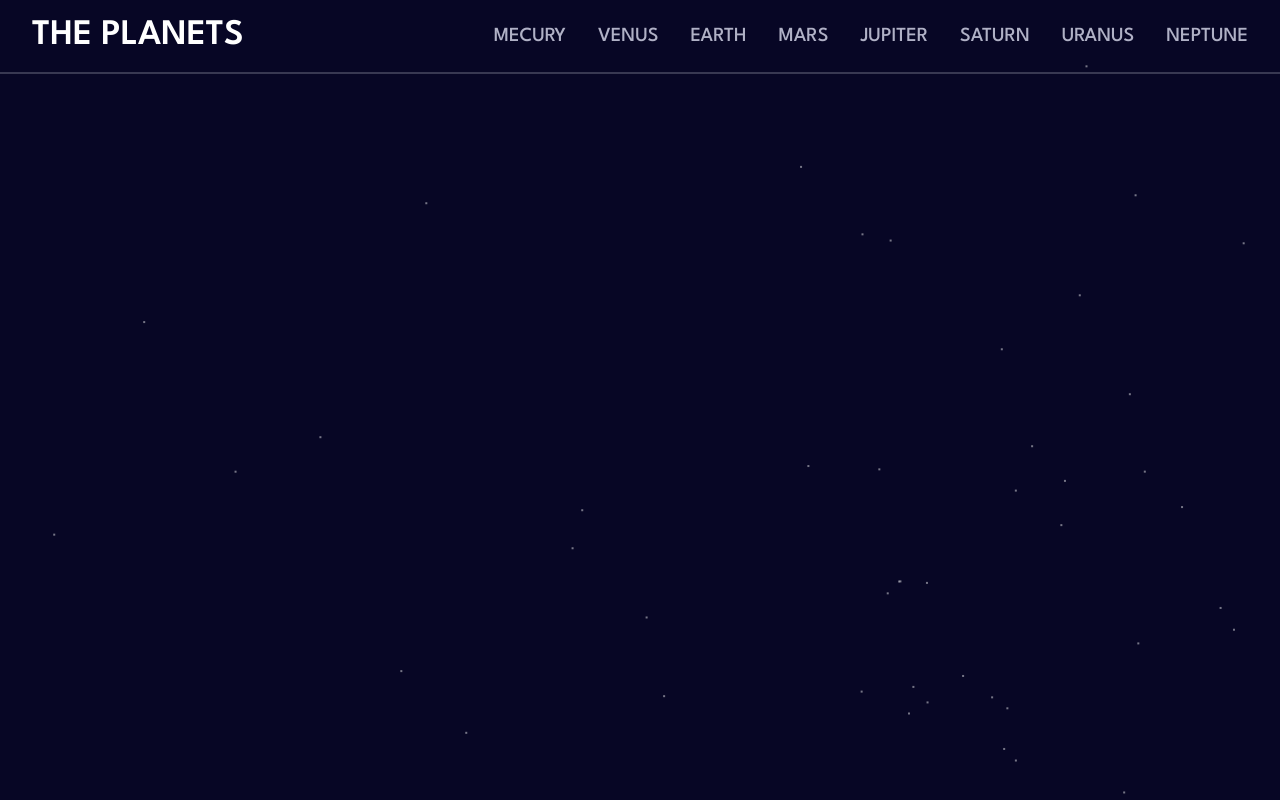
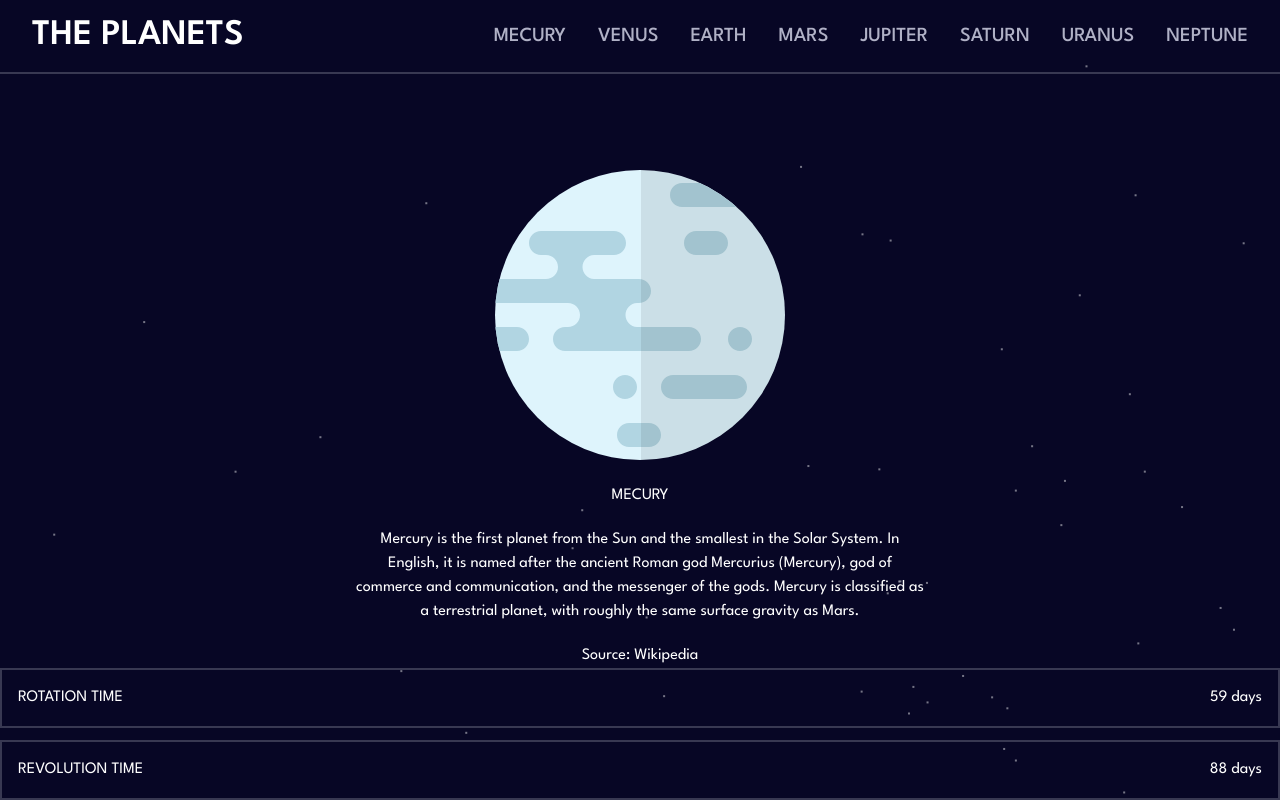
Before and after one commit to ShinobiKoda/The-Planets, a React (Vite) app: page / in a window 1280 px wide. Built offline with nearby package versions, Linux system fonts and the light colour scheme.

Commit message:
feat: added planet card

```diff
--- a/package.json
+++ b/package.json
@@ -11,7 +11,8 @@
   },
   "dependencies": {
     "react": "^18.3.1",
-    "react-dom": "^18.3.1"
+    "react-dom": "^18.3.1",
+    "react-icons": "^5.4.0"
   },
   "devDependencies": {
     "@eslint/js": "^9.15.0",
--- a/src/App.jsx
+++ b/src/App.jsx
@@ -2,12 +2,17 @@ import React from "react";
 import "./index.css";
 import Background from "./components/Background";
 import Navbar from "./components/Navbar";
+import PlanetCard from "./components/PlanetCard";
+import { planets } from "./data/Planets";
 
 const App = () => {
   return (
     <div className="app-container">
       <Background>
         <Navbar />
+        {planets.map((planet) => (
+          <PlanetCard key={planet.name} planet={planet} />
+        ))}
       </Background>
     </div>
   );
--- /dev/null
+++ b/src/components/PlanetCard.jsx
@@ -0,0 +1,41 @@
+import React from "react";
+import { FaArrowPointer } from "react-icons/fa6";
+
+const PlanetCard = ({ planet }) => {
+  return (
+    <div className="w-full text-white mt-[6rem]">
+      <div className="flex flex-col items-center justify-center gap-6 w-full">
+        <div className="w-full mx-auto flex items-center justify-center">
+          <img src={planet.overview.image} alt="" />
+        </div>
+        <div className="text-center w-full flex flex-col items-center justify-center gap-5 max-w-[600px] px-4">
+          <h4>{planet.name.toUpperCase()}</h4>
+          <p>{planet.overview.description}</p>
+          <p>
+            Source: <a href="https://en.wikipedia.org/wiki/Wiki">Wikipedia</a>
+          </p>
+        </div>
+      </div>
+      <div className="w-full flex flex-col gap-3">
+        <div className="flex justify-between items-center w-full  border-2 border-[#383852] p-4">
+          <span>ROTATION TIME</span>
+          <span>{planet.rotationTime}</span>
+        </div>
+        <div className="flex justify-between items-center w-full  border-2 border-[#383852] p-4">
+          <span>REVOLUTION TIME</span>
+          <span>{planet.revolutionTime}</span>
+        </div>
+        <div className="flex justify-between items-center w-full  border-2 border-[#383852] p-4">
+          <span>RADIUS</span>
+          <span>{planet.radius}</span>
+        </div>
+        <div className="flex justify-between items-center w-full  border-2 border-[#383852] p-4">
+          <span>AVERAGE TEMP.</span>
+          <span>{planet.averageTemp}</span>
+        </div>
+      </div>
+    </div>
+  );
+};
+
+export default PlanetCard;
--- a/src/data/Planets.js
+++ b/src/data/Planets.js
@@ -1,4 +1,4 @@
-const planets = [
+export const planets = [
   {
     name: "Mecury",
     rotationTime: "59 days",
@@ -8,17 +8,17 @@ const planets = [
     overview: {
       description:
         "Mercury is the first planet from the Sun and the smallest in the Solar System. In English, it is named after the ancient Roman god Mercurius (Mercury), god of commerce and communication, and the messenger of the gods. Mercury is classified as a terrestrial planet, with roughly the same surface gravity as Mars.",
-      image: "",
+      image: "/planet-mercury.svg",
     },
     internalStructure: {
       description:
         "Mercury appears to have a solid silicate crust and mantle overlying a solid, metallic outer core layer, a deeper liquid core layer, and a solid inner core.[28][29] The composition of the iron-rich core remains uncertain, but it likely contains nickel, silicon and perhaps sulfur and carbon, plus trace amounts of other elements.[30] The planet's density is the second highest in the Solar System at 5.427 g/cm3, only slightly less than Earth's density of 5.515 g/cm3.",
-      image: "",
+      image: "/planet-mecury-internal.svg",
     },
     surfaceGeology: {
       description:
         "Mercury's surface is similar in appearance to that of the Moon, showing extensive mare-like plains and heavy cratering, indicating that it has been geologically inactive for billions of years. It is more heterogeneous than the surface of Mars or the Moon, both of which contain significant stretches of similar geology, such as maria and plateaus.",
-      image: "",
+      image: "/geology-mecury.png",
     },
   },
   {
@@ -30,17 +30,17 @@ const planets = [
     overview: {
       description:
         "Venus is the second planet from the Sun. It is a terrestrial planet and is the closest in mass and size to its orbital neighbour Earth. Venus has by far the densest atmosphere of the terrestrial planets, composed mostly of carbon dioxide with a thick, global sulfuric acid cloud cover. At the surface it has a mean temperature of 737 K (464 °C; 867 °F) and a pressure 92 times that of Earth's at sea level.",
-      image: "",
+      image: "/planet-venus.svg",
     },
     internalStructure: {
       description:
         "Without data from reflection seismology or knowledge of its moment of inertia, little direct information is available about the internal structure and geochemistry of Venus. The similarity in size and density between Venus and Earth suggests that they share a similar internal structure: a core, mantle, and crust.",
-      image: "",
+      image: "/planet-venus-internal.svg",
     },
     surfaceGeology: {
       description:
         "Venus is a hot, dry world, with landscapes shaped by volcanoes and intense geological activity. Picture vast plains marked by lava flows, bordered by highlands and mountains. The surface of Venus is a scorching 464 °C on average, with a crushing air pressure 92 times bigger than we experience on Earth's surface. ",
-      image: "",
+      image: "/geology-venus.png",
     },
   },
   {
@@ -52,17 +52,17 @@ const planets = [
     overview: {
       description:
         "Third Planet from the Sun and the only known planet to harbor life. About 29.2% of Earth's surface is land with remaining 70.8% is covered with water. Earth's distance from the Sun, physical properties and geological history have allowed life to evolve and thrive.",
-      image: "",
+      image: "/planet-earth.svg",
     },
     internalStructure: {
       description:
         "Earth's interior, like that of the other terrestrial planets, is divided into layers by their chemical or physical(rheological) properties. The outer layer is a chemically distinct silicate solid crust, which is underlain by a highly viscous solid mantle.",
-      image: "",
+      image: "/planet-earth-internal.svg",
     },
     surfaceGeology: {
       description:
         "Most of Earth's surface is ocean water: 70.8% or 361 million km2 (139 million sq mi). This vast pool of salty water is often called the world ocean, and makes Earth with its dynamic hydrosphere a water world or ocean world. Indeed, in Earth's early history the ocean may have covered Earth completely.",
-      image: "",
+      image: "/geology-earth.png",
     },
   },
   {
@@ -74,17 +74,17 @@ const planets = [
     overview: {
       description:
         "Mars is the fourth planet from the Sun. The surface of Mars is orange-red because it is covered in iron(III) oxide dust, giving it the nickname 'the Red Planet'. Mars is among the brightest objects in Earth's sky, and its high-contrast albedo features have made it a common subject for telescope viewing. It is classified as a terrestrial planet and is the second smallest of the Solar System's planets with a diameter of 6,779 km (4,212 mi).",
-      image: "",
+      image: "/planet-mars.svg",
     },
     internalStructure: {
       description:
         "Like Earth, Mars is differentiated into a dense metallic core overlaid by less dense rocky layers.[45][46] The outermost layer is the crust, which is on average about 42-56 kilometres  thick, with a minimum thickness of 6 kilometres (3.7 mi) in Isidis Planitia, and a maximum thickness of 117 kilometres (73 mi) in the southern Tharsis plateau.",
-      image: "",
+      image: "/planet-mars-internal.svg",
     },
     surfaceGeology: {
       description:
         "Mars is a terrestrial planet with a surface that consists of minerals containing silicon and oxygen, metals, and other elements that typically make up rock. The Martian surface is primarily composed of tholeiitic basalt, although parts are more silica-rich than typical basalt and may be similar to andesitic rocks on Earth, or silica glass.",
-      image: "",
+      image: "/geology-mars.png",
     },
   },
   {
@@ -96,17 +96,17 @@ const planets = [
     overview: {
       description:
         "Jupiter is the fifth planet from the Sun and the largest in the Solar System. It is a gas giant with a mass more than 2.5 times that of all the other planets in the Solar System combined and slightly less than one-thousandth the mass of the Sun. Its diameter is eleven times that of Earth, and a tenth that of the Sun.",
-      image: "",
+      image: "/planet-jupiter.svg",
     },
     internalStructure: {
       description:
         "Before the early 21st century, most scientists proposed one of two scenarios for the formation of Jupiter. If the planet accreted first as a solid body, it would consist of a dense core, a surrounding layer of fluid metallic hydrogen (with some helium) extending outward to about 80% of the radius of the planet,and an outer atmosphere consisting primarily of molecular hydrogen.",
-      image: "",
+      image: "/planet-jupiter-internal.svg",
     },
     surfaceGeology: {
       description:
         "As a gas giant, Jupiter doesn't have a true surface. The planet is mostly swirling gases and liquids. While a spacecraft would have nowhere to land on Jupiter, it wouldn't be able to fly through unscathed either",
-      image: "",
+      image: "/geology-jupiter.png",
     },
   },
   {
@@ -118,17 +118,17 @@ const planets = [
     overview: {
       description:
         "Saturn is the sixth planet from the Sun and the second largest in the Solar System, after Jupiter. It is a gas giant, with an average radius of about nine times that of Earth. It has an eighth the average density of Earth, but is over 95 times more massive.",
-      image: "",
+      image: "/planet-saturn.svg",
     },
     internalStructure: {
       description:
         "Despite consisting mostly of hydrogen and helium, most of Saturn's mass is not in the gas phase, because hydrogen becomes a non-ideal liquid when the density is above 0.01 g/cm3, which is reached at a radius containing 99.9% of Saturn's mass",
-      image: "",
+      image: "/planet-saturn-internal.svg",
     },
     surfaceGeology: {
       description:
         "As a gas giant, Saturn doesn't have a true surface. The planet is mostly swirling gases and liquids deeper down.",
-      image: "",
+      image: "/geology-saturn.png",
     },
   },
   {
@@ -140,17 +140,17 @@ const planets = [
     overview: {
       description:
         "Uranus is the seventh planet from the Sun. It is a gaseous cyan-coloured ice giant. Most of the planet is made of water, ammonia, and methane in a supercritical phase of matter, which astronomy calls 'ice' or volatiles. The planet's atmosphere has a complex layered cloud structure and has the lowest minimum temperature of all the Solar System's planets.",
-      image: "",
+      image: "/planet-uranus.svg",
     },
     internalStructure: {
       description:
         "Uranus's mass is roughly 14.5 times that of Earth, making it the least massive of the giant planets. Its diameter is slightly larger than Neptune's at roughly four times that of Earth. A resulting density of 1.27 g/cm3 makes Uranus the second least dense planet, after Saturn. This value indicates that it is made primarily of various ices, such as water, ammonia, and methane.",
-      image: "",
+      image: "/planet-uranus-internal.svg",
     },
     surfaceGeology: {
       description:
         "As an ice giant, Uranus doesn't have a true surface. The planet is mostly swirling fluids. While a spacecraft would have nowhere to land on Uranus, it wouldn't be able to fly through its atmosphere unscathed either.",
-      image: "",
+      image: "/geology-uranus.png",
     },
   },
   {
@@ -162,17 +162,17 @@ const planets = [
     overview: {
       description:
         "Neptune is the eighth and farthest known planet from the Sun. It is the fourth-largest planet in the Solar System by diameter, the third-most-massive planet, and the densest giant planet. It is 17 times the mass of Earth",
-      image: "",
+      image: "/planet-neptune.svg",
     },
     internalStructure: {
       description:
         "Neptune's internal structure resembles that of Uranus. Its atmosphere forms about 5 to 10% of its mass and extends perhaps 10 to 20% of the way towards the core. Pressure in the atmosphere reaches about 10 GPa, or about 105 atmospheres. Increasing concentrations of methane, ammonia and water are found in the lower regions of the atmosphere.",
-      image: "",
+      image: "/planet-neptune-internal.svg",
     },
     surfaceGeology: {
       description:
         "Neptune does not have a solid surface. Its atmosphere (made up mostly of hydrogen, helium, and methane) extends to great depths, gradually merging into water and other melted ices over a heavier, solid core with about the same mass as Earth.",
-      image: "",
+      image: "/geology-neptune.svg",
     },
   },
 ];
--- a/src/styles/Background.css
+++ b/src/styles/Background.css
@@ -5,7 +5,7 @@
   left: 0;
   width: 100vw;
   height: 100vh;
-  overflow: hidden;
+  overflow-x: hidden;
   z-index: 1; /* Base layer */
   background-color: #070625; /* Background color */
 }
```
Also changed, not shown: src/index.css (+9 -1 lines), public/planet-venus (1).svg (deleted), 1 other file (tests, documents, lock files or other folders).
